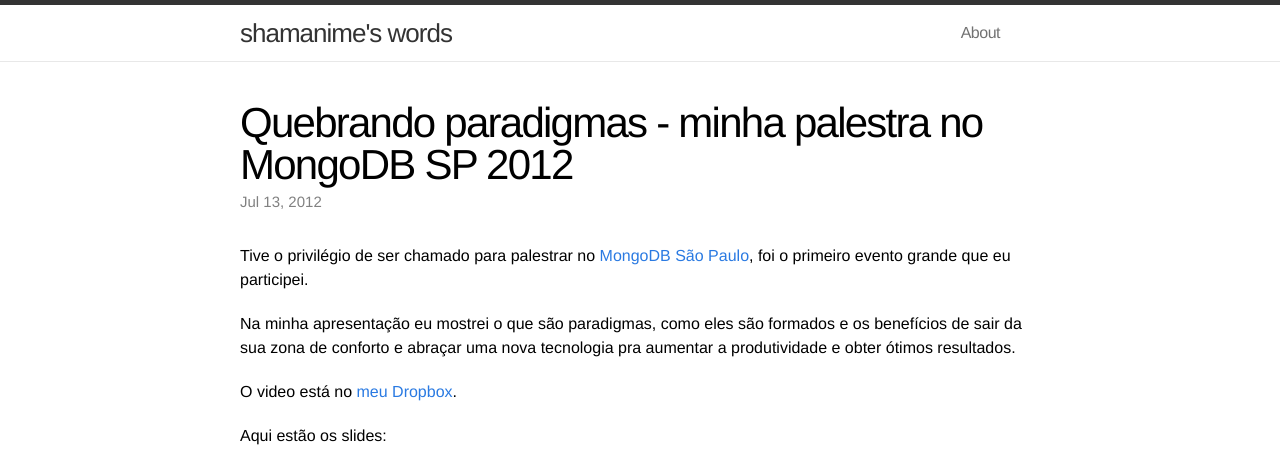
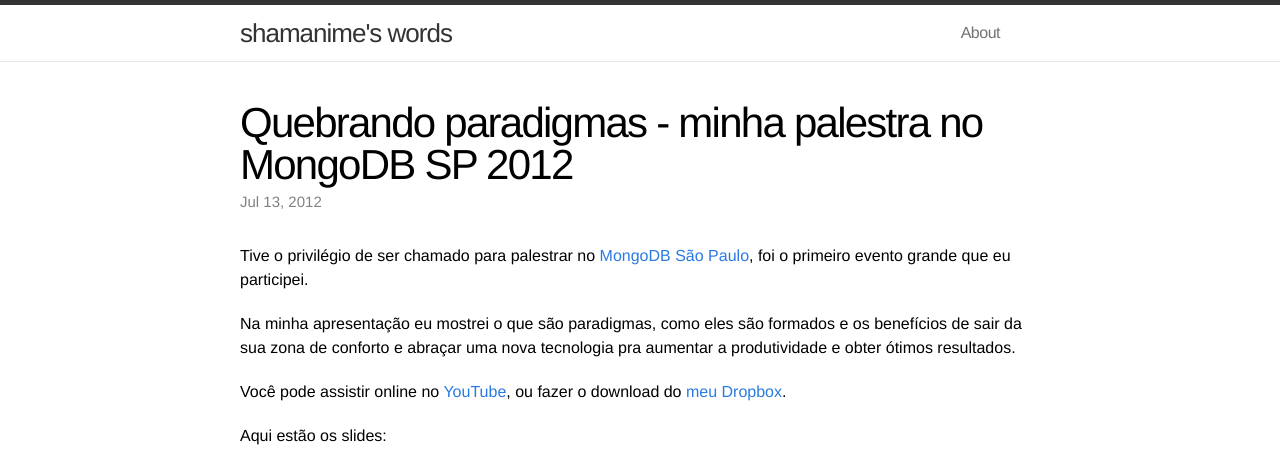
Before and after one commit to shamanime/shamanime.github.io, a Jekyll site: the page built from _posts/2012-07-13-quebrando-paradigmas-mongodb-sp.markdown, in a window 1280 px wide, cut to the strip 0-468 px from the top of the page. Built offline with Jekyll 4.4.1, drawn with Linux system fonts in a browser that asks for light colours.

Commit message:
Add MongoDBs YouTube link

```diff
--- a/_posts/2012-07-13-quebrando-paradigmas-mongodb-sp.markdown
+++ b/_posts/2012-07-13-quebrando-paradigmas-mongodb-sp.markdown
@@ -13,7 +13,7 @@ Tive o privilégio de ser chamado para palestrar no [MongoDB São Paulo][mongosp
 
 Na minha apresentação eu mostrei o que são paradigmas, como eles são formados e os benefícios de sair da sua zona de conforto e abraçar uma nova tecnologia pra aumentar a produtividade e obter ótimos resultados.
 
-O video está no [meu Dropbox][download_link].
+Você pode assistir online no [YouTube][youtube_link], ou fazer o download do [meu Dropbox][download_link].
 
 Aqui estão os slides:
 
@@ -22,3 +22,4 @@ Aqui estão os slides:
 [download_link]: https://dl.dropboxusercontent.com/u/6274060/Agaelebe-Mongodb_sp_jefferson_720827.m4v
 [mongosp]: http://www.10gen.com/events/mongodb-sao-paulo "MongoDB SP"
 [vlink]: http://blip.tv/agaelebe/mongodb-sp-como-usei-mongodb-no-meu-projeto-de-gradua%C3%A7%C3%A3o-jefferson-queiroz-venerando-6296751 "MongoDB SP Jefferson Queiroz Venerando"
+[youtube_link]: http://youtu.be/Of6hXOVNP1M
```
